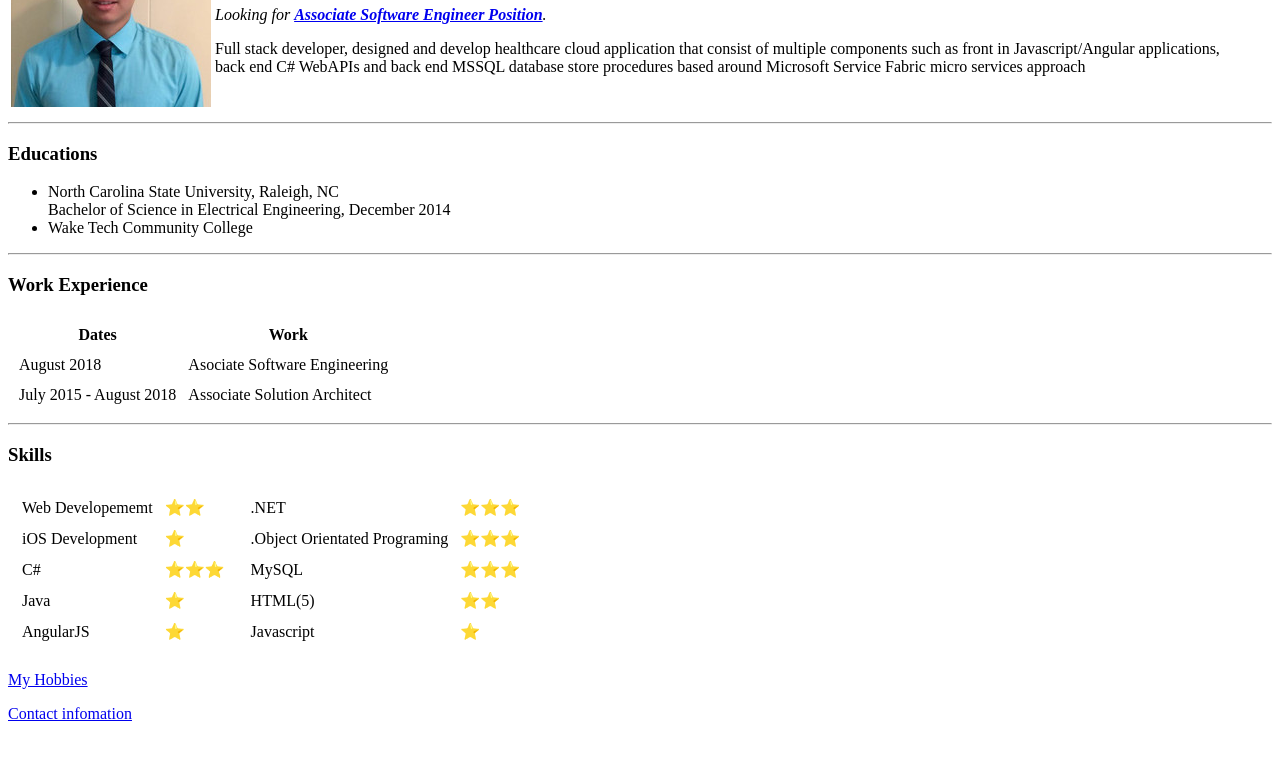
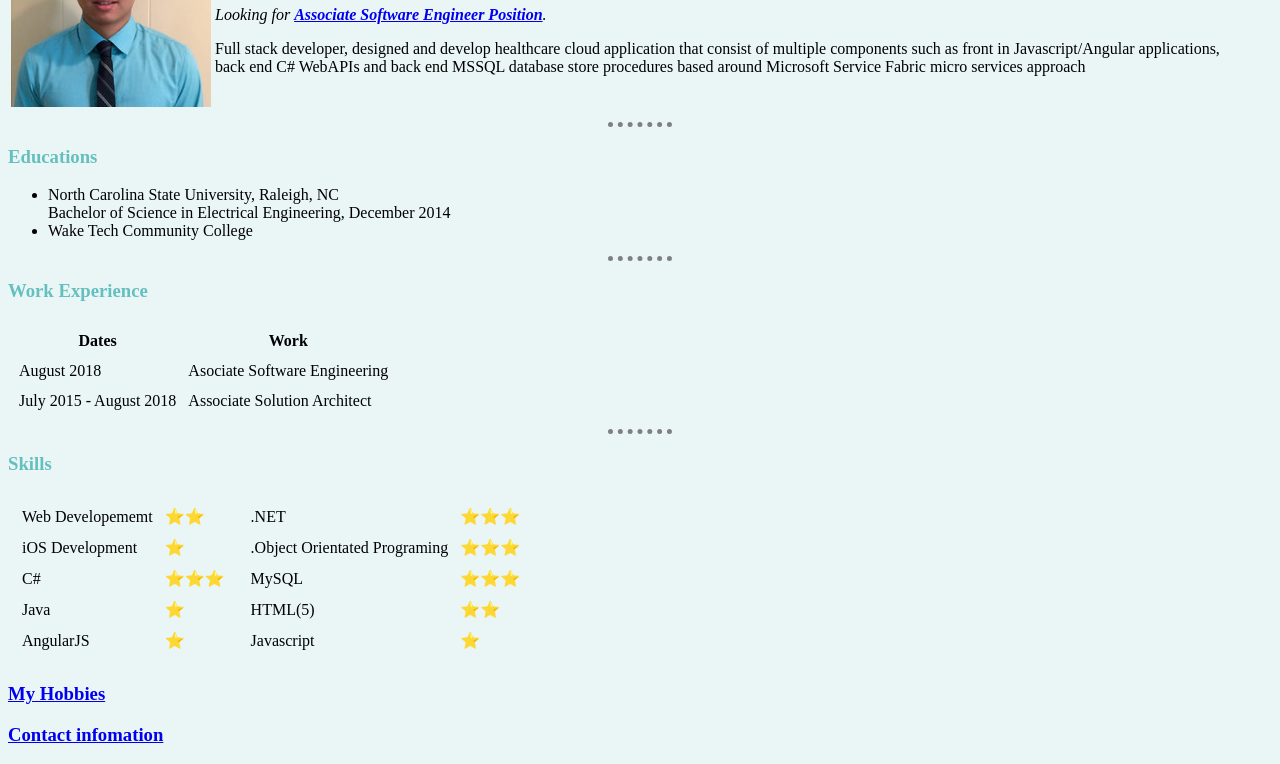
Before and after one commit to ltnguyen7/cv, a plain HTML site: page index.html in a window 1280 px wide. Shown: the part 104-868 px from the top of the page. Before the commit the page ends 843 px from the top, so only its background shows below. Drawn offline with Linux system fonts and the light colour scheme.

Commit message:
add css styles

```diff
--- /dev/null
+++ b/css/styles.css
@@ -0,0 +1,18 @@
+body {
+  background-color: #EAF6F6;
+}
+
+hr {
+  border-style: dotted none none;
+  border-color: grey;
+  border-width: 5px;
+  width: 5%
+}
+
+h1 {
+  color: #66BFBF;
+}
+
+h3 {
+  color: #66BFBF;
+}
--- a/index.html
+++ b/index.html
@@ -4,6 +4,7 @@
 <head>
   <meta charset="utf-8">
   <title>Luan's Personal Website</title>
+  <link rel="stylesheet" href="css/styles.css">
 </head>
 
 <body>
@@ -28,7 +29,7 @@
   <hr>
   <!--Work Experiecce-->
   <h3>Work Experience</h3>
-  <table cellspacing ="10">
+  <table cellspacing="10">
     <thead>
       <tr>
         <th>Dates</th>
@@ -52,7 +53,7 @@
   <table>
     <tr>
       <td>
-        <table cellspacing ="10">
+        <table cellspacing="10">
           <tr>
             <td>Web Developememt</td>
             <td>⭐⭐</td>
@@ -76,7 +77,7 @@
         </table>
       </td>
       <td>
-        <table cellspacing ="10">
+        <table cellspacing="10">
           <tr>
             <td>.NET</td>
             <td>⭐⭐⭐</td>
@@ -102,10 +103,13 @@
     </tr>
   </table>
 
-  <p><a href="hobbies.html">My Hobbies</a></p>
+  <h3>
+    <p><a href="hobbies.html">My Hobbies</a></p>
+  </h3>
 
-  <p><a href="Contact.html">Contact infomation</a></p>
-
+  <h3>
+    <p><a href="Contact.html">Contact infomation</a></p>
+  </h3>
 
 </body>
 
```
Also changed, not shown: Contact.html (+1 -0 lines), hobbies.html (+1 -0 lines).
